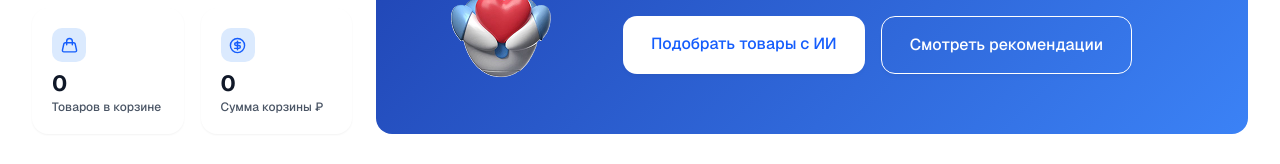
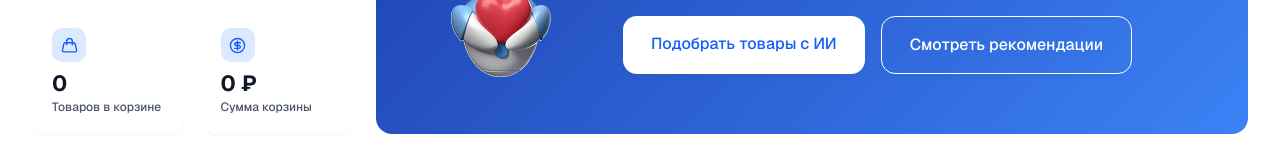
Before and after one commit to SwagaTeam/ShopAI-Frontend, a Next.js app: page /main in a window 1280 px wide. Shown: the part 396-560 px from the top of the page. Built offline with nearby package versions, Linux system fonts and the light colour scheme; no server answers.

Commit message:
fix: ₽

```diff
--- a/app/main/page.tsx
+++ b/app/main/page.tsx
@@ -69,8 +69,8 @@ export default function ShopAIPage() {
                             <div className="stat-card__icon">
                                 <CircleDollarSign size={17} color="#155DFC"/>
                             </div>
-                            <div className="stat-card__value">{stats.cartTotal}</div>
-                            <div className="stat-card__label">Сумма корзины ₽</div>
+                            <div className="stat-card__value">{stats.cartTotal} ₽</div>
+                            <div className="stat-card__label">Сумма корзины</div>
                         </div>
                     </div>
 
```
